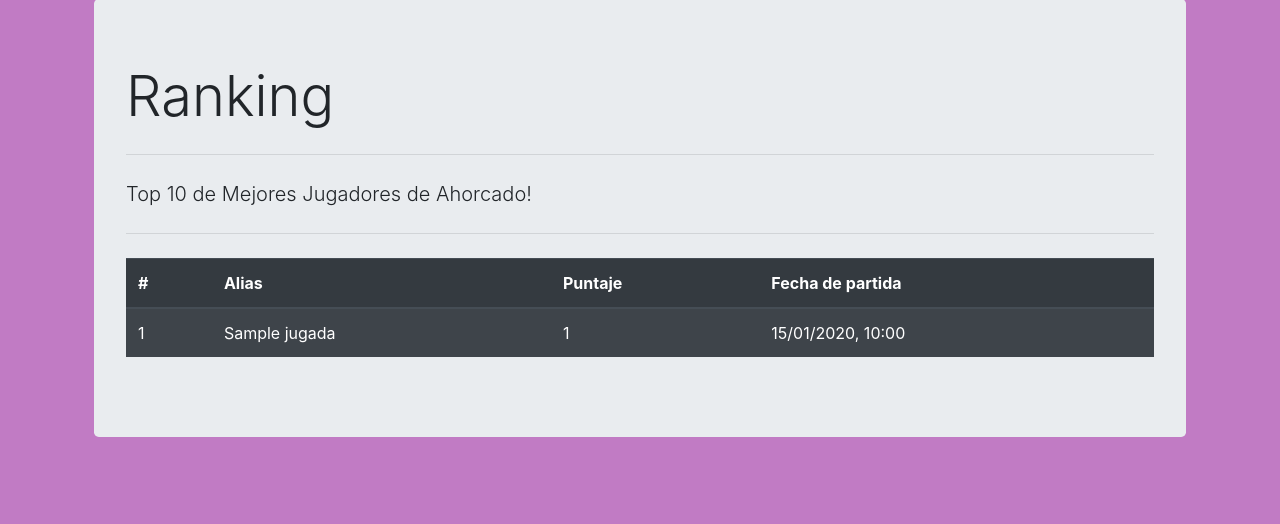
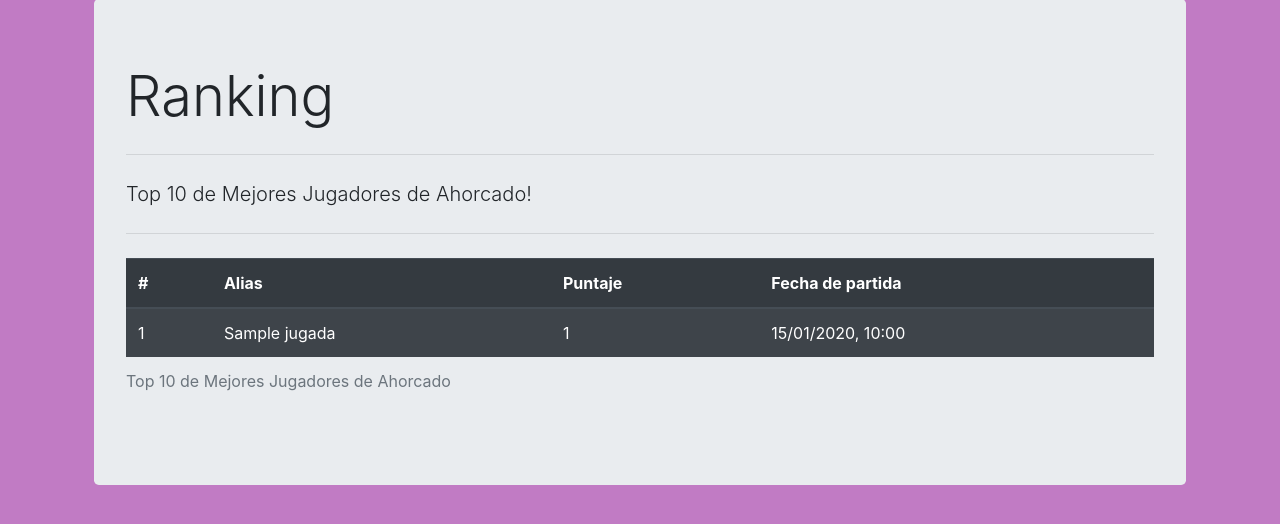
Before and after one commit to ezequieldjc/Ahorcado, a Flask app: page /rank in a window 1280 px wide. Shown: the part 81-605 px from the top of the page. Run offline with Flask 2, Linux system fonts and the light colour scheme; tables that the repository leaves empty hold one stand-in row (values such as "Sample post"); some libraries are stand-ins or nearby versions.

Commit message:
Test SonarCloud 1.3

```diff
--- a/project/templates/Ranking.html
+++ b/project/templates/Ranking.html
@@ -11,6 +11,7 @@
     </p>
     <hr class="my-4">
     <table class="table table-striped table-dark">
+      <caption> Top 10 de Mejores Jugadores de Ahorcado </caption>
         <thead>
           <tr>
             <th scope="col">#</th>
```
